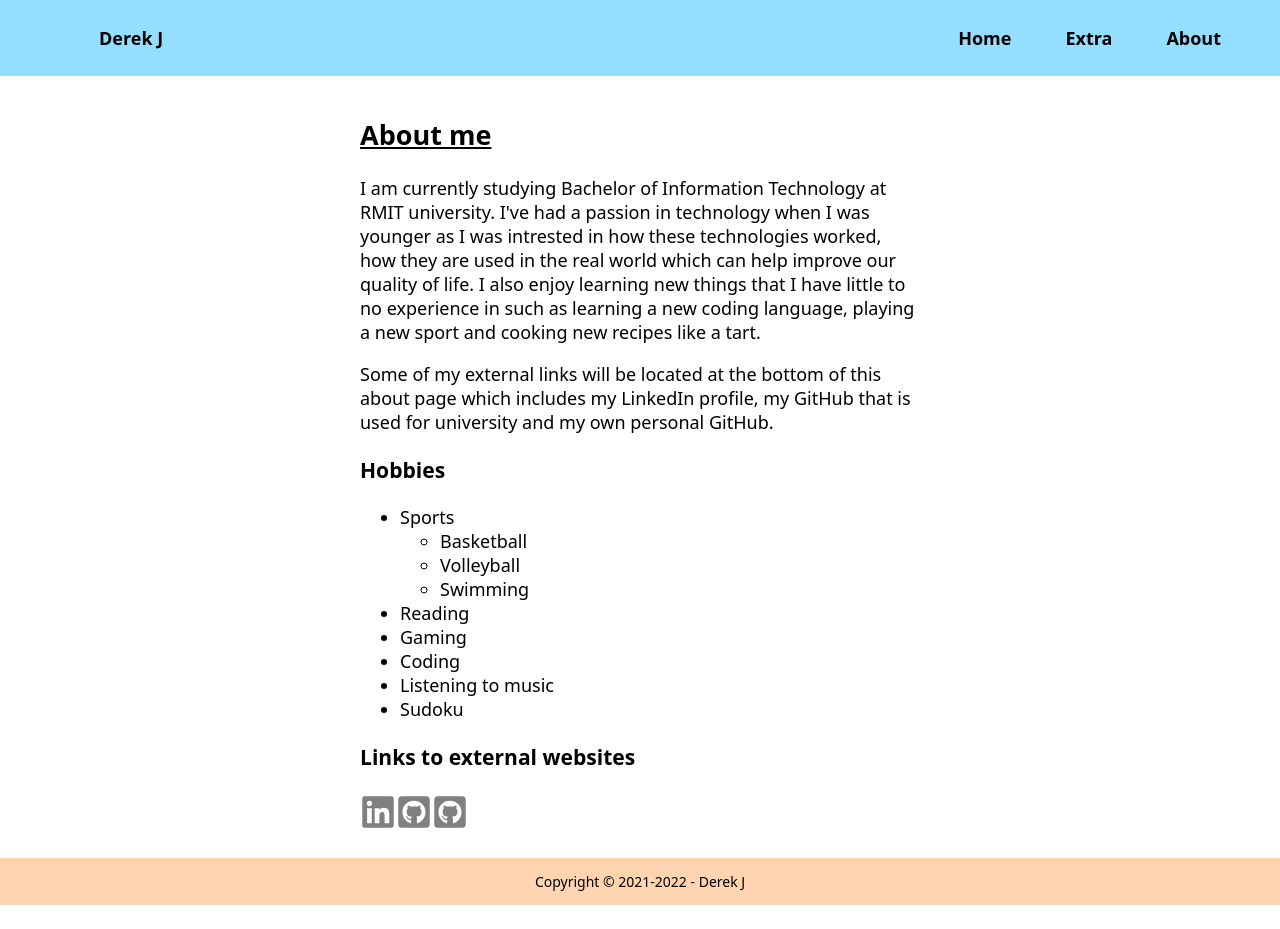
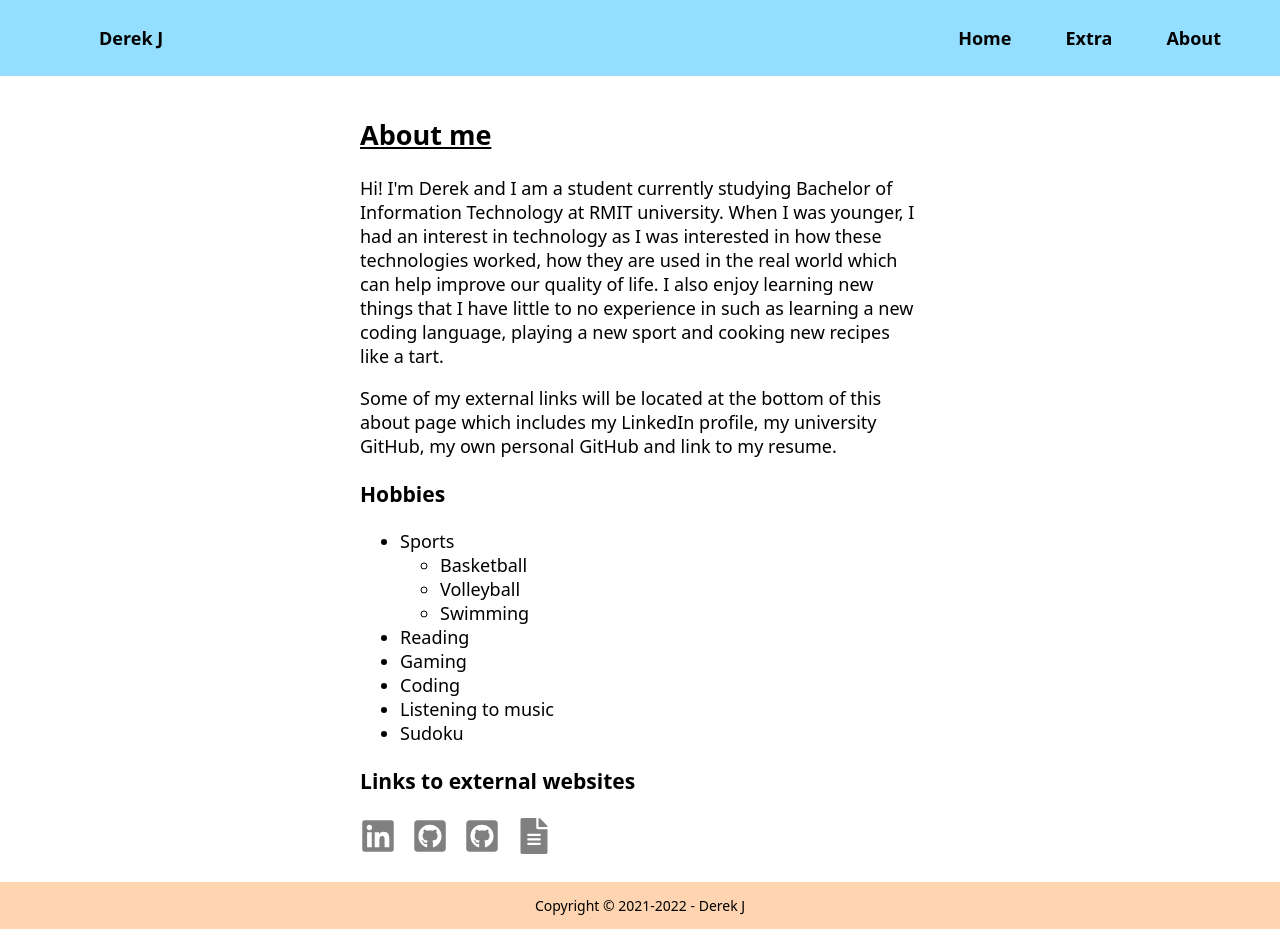
Before and after one commit to derekJ25/personal-website, a React (Create React App) app: page /about in a window 1280 px wide. Before the commit the page ends 905 px from the top, so only its background shows below. Built offline with nearby package versions, Linux system fonts and the light colour scheme.

Commit message:
fixed footer & added to about

```diff
--- a/src/components/footer.js
+++ b/src/components/footer.js
@@ -1,8 +1,15 @@
-const BottomNavBar = () => {
-    return (
-        <div className="bottom-navbar">
-            <footer>Copyright &copy; 2021-2022 - Derek J</footer>
-        </div>
-    );
-}
-export default BottomNavBar;
+const Footer = () => {
+  return (
+    <div className="footer">
+      <footer>
+        <span>Copyright &copy; 2021-2022 - Derek J</span>
+        {/* Can add email or some sort and then have a recapture to prevent spam or some sort */}
+        {/* <span>
+          <br />
+          Encountering issues or want to contact? <a href="">Contact here</a>
+        </span> */}
+      </footer>
+    </div>
+  );
+};
+export default Footer;
--- a/src/pages/About.js
+++ b/src/pages/About.js
@@ -1,23 +1,24 @@
 import React from "react";
 import ContentCard from "../components/content-card";
-import { FaLinkedin, FaGithubSquare } from "react-icons/fa";
+import { FaLinkedin, FaGithubSquare, FaFileAlt } from "react-icons/fa";
 
 const AboutPage = () => {
   return (
     <div className="content">
+      {/* Self image probably */}
       <ContentCard
         title="About me"
-        content="I am currently studying Bachelor of Information Technology at RMIT
-          university. I've had a passion in technology when I was younger as I was
-          intrested in how these technologies worked, how they are used in the
+        content="Hi! I'm Derek and I am a student currently studying Bachelor of Information Technology at RMIT
+          university. When I was younger, I had an interest in technology as I was
+          interested in how these technologies worked, how they are used in the
           real world which can help improve our quality of life. I also enjoy learning new things that I have little to no experience in
           such as learning a new coding language, playing a new sport and cooking
           new recipes like a tart."
       />
       <p>
         Some of my external links will be located at the bottom of this about
-        page which includes my LinkedIn profile, my GitHub that is used for
-        university and my own personal GitHub.
+        page which includes my LinkedIn profile, my university GitHub, my own
+        personal GitHub and link to my resume.
       </p>
 
       <h3>Hobbies</h3>
@@ -61,7 +62,17 @@ const AboutPage = () => {
         >
           <FaGithubSquare />
         </a>
+        <a
+          href=""
+          title="Link to resume"
+          target="_blank"
+          rel="noopener noreferrer"
+        >
+          <FaFileAlt />
+        </a>
       </div>
+
+      {/* Sample of work, results, achievements? */}
     </div>
   );
 };
--- a/src/pages/Extra.js
+++ b/src/pages/Extra.js
@@ -1,10 +1,11 @@
 import ContentCard from "../components/content-card";
 
 const ExtraPage = () => {
-    return (
-        <div className='content'>
-            <ContentCard title="Extra" />
-        </div>
-    );
-}
+  return (
+    <div className="content">
+      <ContentCard title="Extra" />
+      {/* Blog, Pictures, Videos */}
+    </div>
+  );
+};
 export default ExtraPage;
--- a/src/styles/styles.css
+++ b/src/styles/styles.css
@@ -67,10 +67,11 @@ body {
 .about-links a {
   color: gray;
   font-size: 2em;
+  margin-right: 1rem;
 }
 
-/* Bottom navigation bar */
-.bottom-navbar {
+/* Footer */
+.footer {
   padding: 1em 0;
   background-color: #ffd4b1;
   text-align: center;
```
